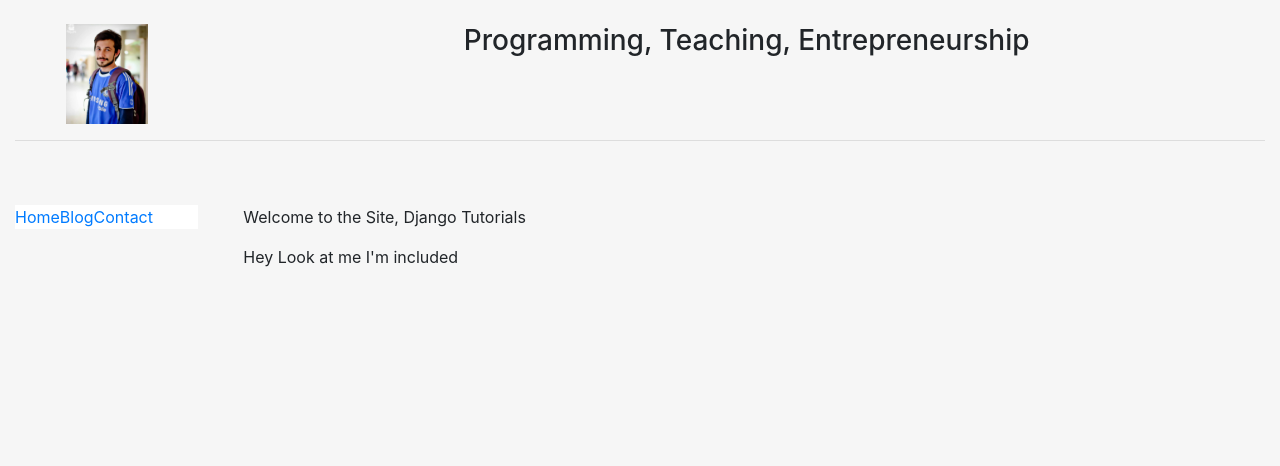
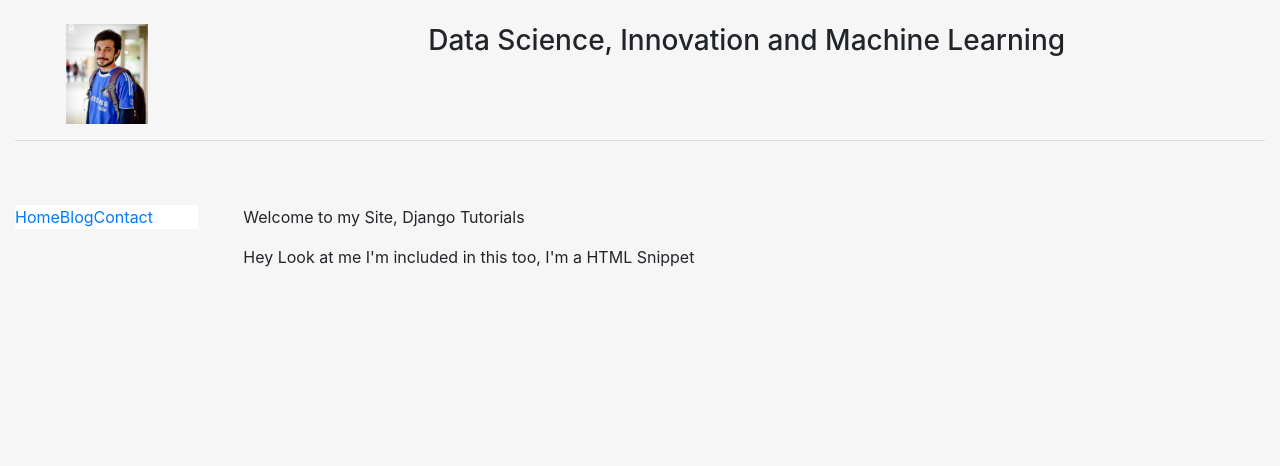
Before and after one commit to mohammadahsan/django-sentdex, a Django app: page / in a window 1280 px wide. Shown: the top 466 px of the page. Run offline with Django 3.2, Linux system fonts and the light colour scheme; parts of the project's set-up code (start-up, migrations or seed data) failed here and were passed over; some libraries are stand-ins or nearby versions.

```diff
--- a/personal/templates/personal/header.html
+++ b/personal/templates/personal/header.html
@@ -27,7 +27,7 @@
 			  <div class="col-sm-10">
 				  <br>
 				  <center>
-				  <h3>Programming, Teaching, Entrepreneurship</h3>
+				  <h3>Data Science, Innovation and Machine Learning</h3>
 				  </center>
 			  </div>
 		</div><hr>
--- a/personal/templates/personal/home.html
+++ b/personal/templates/personal/home.html
@@ -2,7 +2,7 @@
 
 
 {% block content %}
-<p> Welcome to the Site, Django Tutorials</p>
+<p> Welcome to my Site, Django Tutorials</p>
 
 {% include "personal/includes/htmlsnippet.html" %}
 {% endblock %}
--- a/personal/templates/personal/includes/htmlsnippet.html
+++ b/personal/templates/personal/includes/htmlsnippet.html
@@ -1,4 +1,4 @@
 
 {% block content %}
-<p> Hey Look at me I'm included</p>
+<p> Hey Look at me I'm included in this too, I'm a HTML Snippet</p>
 {% endblock %}
--- a/personal/views.py
+++ b/personal/views.py
@@ -5,4 +5,4 @@ def index(request):
 	return render(request, 'personal/home.html')
 
 def contact(request):
-    return render(request, 'personal/basic.html',{'content':['If you would like to contact me, please email me.','hskinsley@gmail.com']})
+    return render(request, 'personal/basic.html',{'content':['If you would like to contact me, please email me.','ahsan@datasciencedojo.com']})
```
